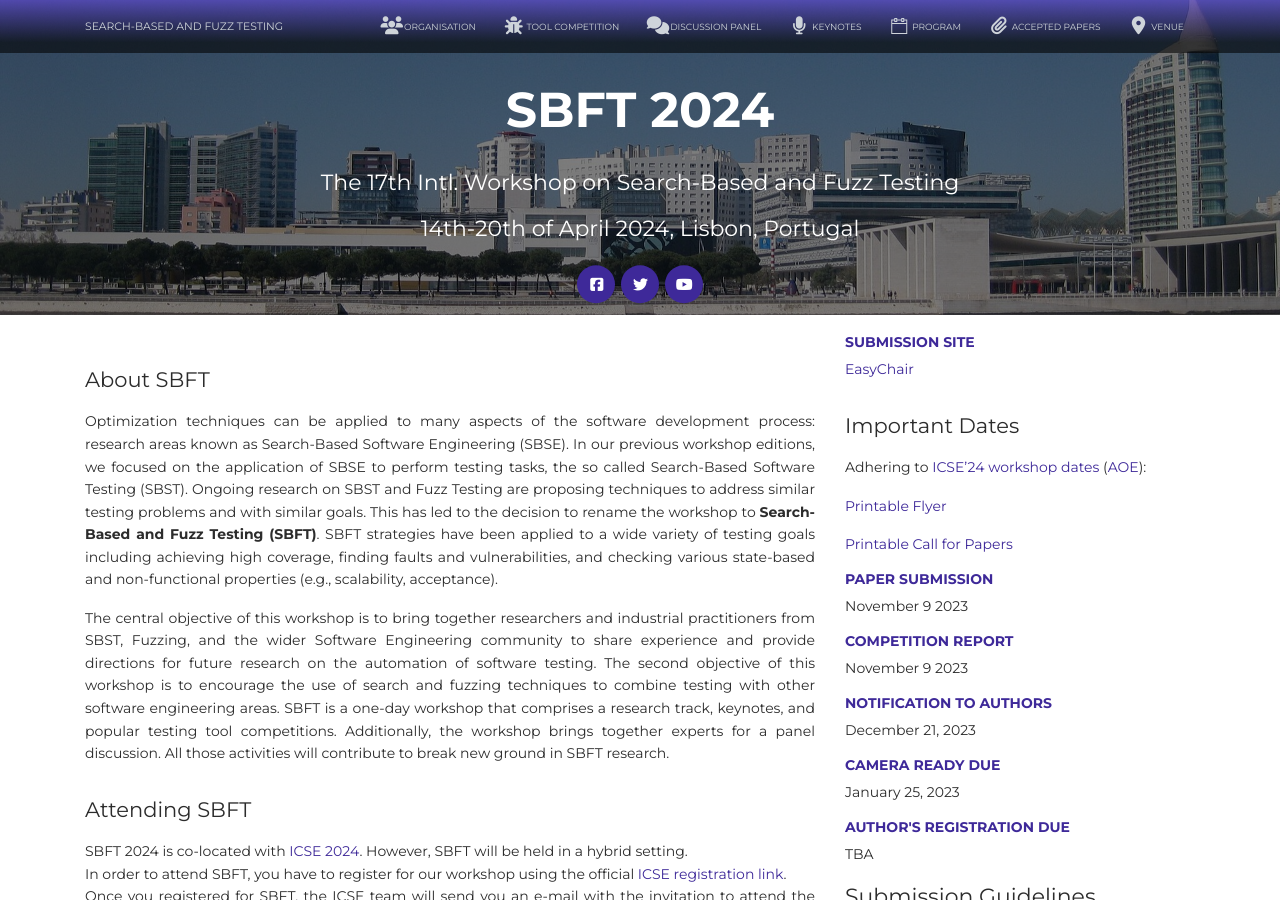
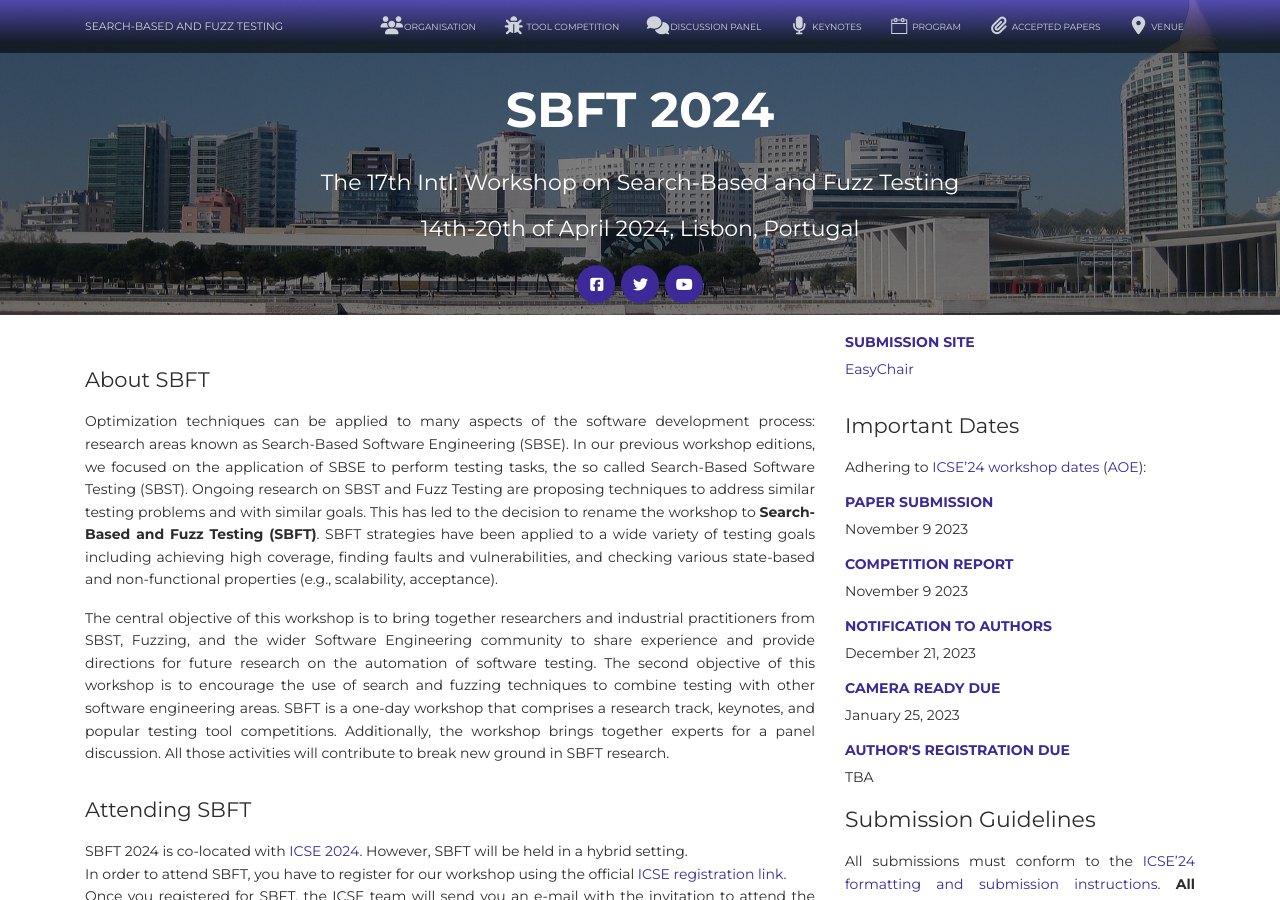
Before and after one commit to sbft24/sbft24.github.io, a Jekyll site: the page built from index.html, in a window 1280 px wide and 900 px high. Built offline with Jekyll 4.4.1, drawn with Linux system fonts in a browser that asks for light colours; nearby versions of some CDN libraries; comment, search, counter and statistics services are not loaded.

Commit message:
Hidded links to flyer and printable CfP

```diff
--- a/_includes/sidebar.html
+++ b/_includes/sidebar.html
@@ -4,8 +4,9 @@
     <h4 class="subsection">Important Dates</h4>
     <p>Adhering to <a href="https://conf.researchr.org/track/icse-2024/icse-2024-workshops">ICSE&rsquo;24
             workshop dates</a> (<a href="https://www.timeanddate.com/time/zones/aoe">AOE</a>):</p>
+    <!--
     <p><a href="/SBFT23_Flyer.pdf" target="_blank">Printable Flyer</a></p>
-    <p><a href="/SBFT23_CFP.pdf" target="_blank">Printable Call for Papers</a></p>
+    <p><a href="/SBFT23_CFP.pdf" target="_blank">Printable Call for Papers</a></p>-->
     <h6 class="text-primary">Paper Submission</h6>
     <p>November 9 2023</p>
     <h6 class="text-primary">Competition Report</h6>
```
